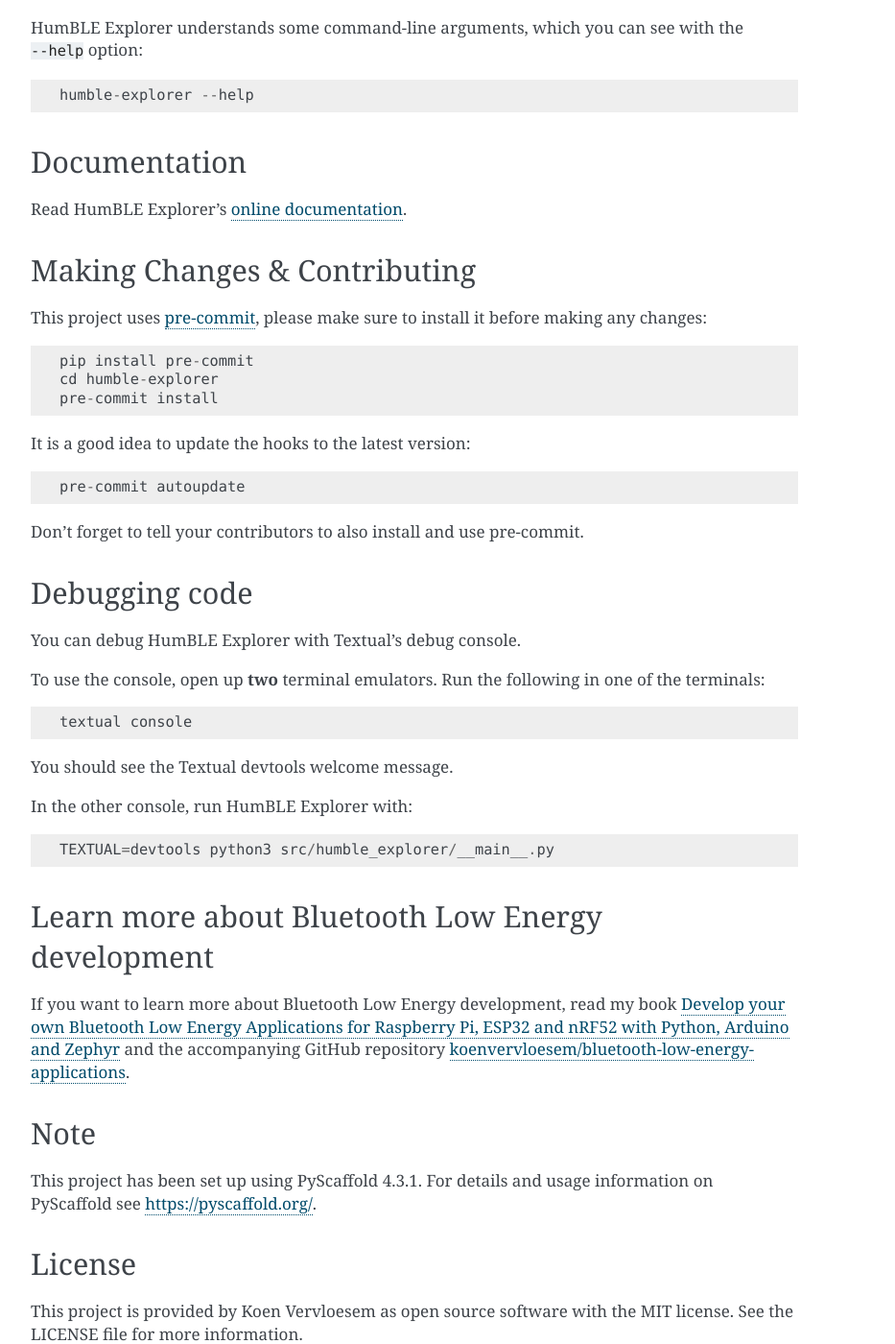
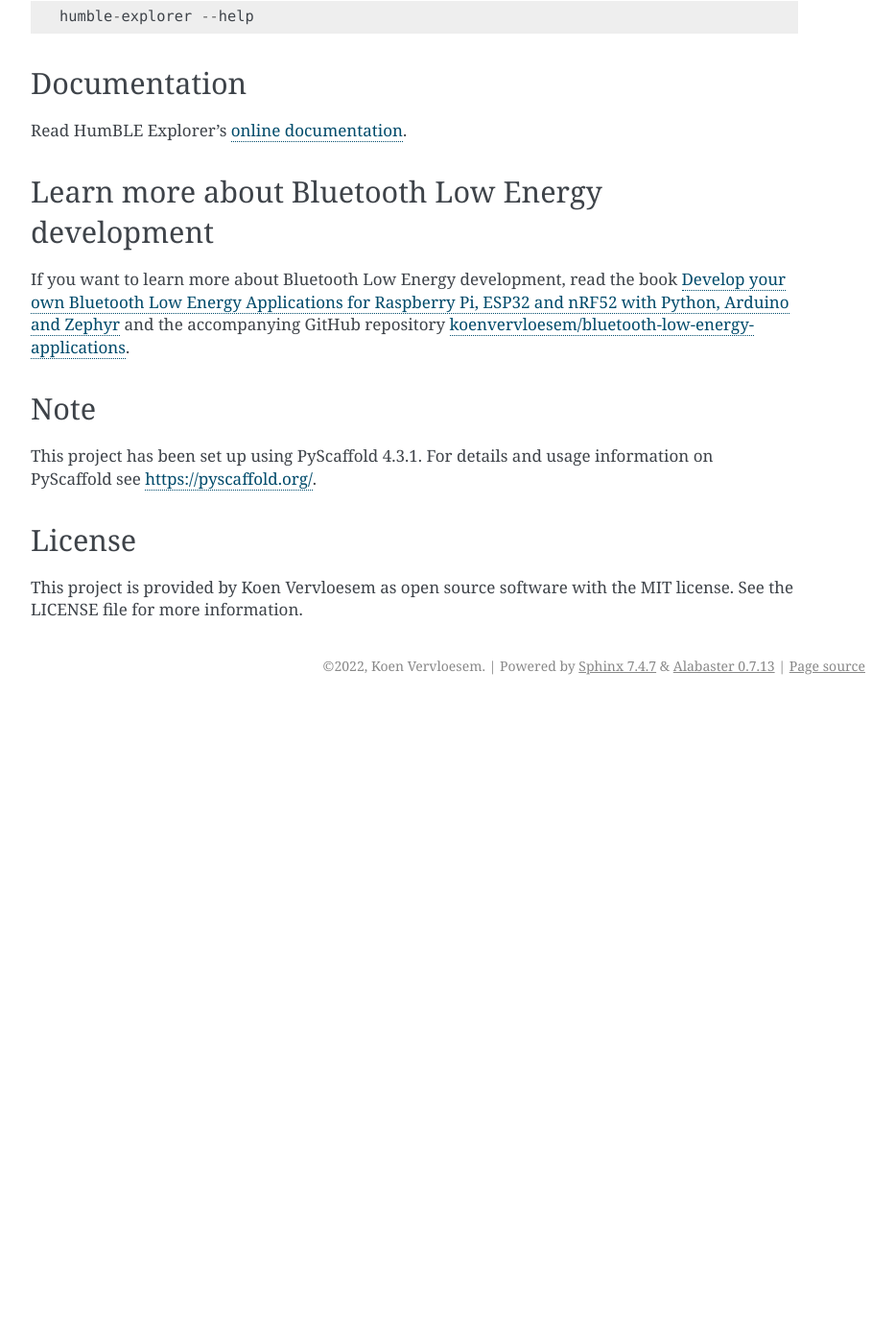
Before and after one commit to koenvervloesem/humble-explorer, a Sphinx documentation site: the page built from docs/readme.rst, in a window 1280 px wide and 1400 px high, scrolled down 956 px. Shown: the whole window at 96% size, without its empty margins (338-1271 px from the left). Built offline with Sphinx 7.4.7, drawn with Linux system fonts in a browser that asks for light colours; after the commit the page ends 1689 px from its top, so only the background shows below that; some of the changed text lies outside the part shown.

```diff
--- a/README.rst
+++ b/README.rst
@@ -19,6 +19,8 @@
 
 |
 
+.. inclusion-marker-start-description
+
 ===============
 HumBLE Explorer
 ===============
@@ -29,8 +31,12 @@ HumBLE Explorer
 
 This is a cross-platform (Windows, Linux, macOS) human-friendly program to scan for Bluetooth Low Energy (BLE) advertisements on the command line. It's mostly useful for people who develop BLE software or want to debug problems with BLE devices.
 
-.. image:: https://raw.githubusercontent.com/koenvervloesem/humble-explorer/main/docs/_static/screenshot.png
+.. inclusion-marker-stop-description
+
+.. image:: docs/_static/screenshot.png
     :alt: Human-friendly Bluetooth Low Energy Explorer in action
+
+.. inclusion-marker-start-readme-in-docs
 
 Installation
 ============
@@ -51,45 +57,10 @@ Documentation
 
 Read HumBLE Explorer's `online documentation <https://humble-explorer.readthedocs.io>`_.
 
-.. _pyscaffold-notes:
-
-Making Changes & Contributing
-=============================
-
-This project uses `pre-commit`_, please make sure to install it before making any
-changes::
-
-    pip install pre-commit
-    cd humble-explorer
-    pre-commit install
-
-It is a good idea to update the hooks to the latest version::
-
-    pre-commit autoupdate
-
-Don't forget to tell your contributors to also install and use pre-commit.
-
-.. _pre-commit: https://pre-commit.com/
-
-Debugging code
-==============
-
-You can debug HumBLE Explorer with Textual's debug console.
-
-To use the console, open up **two** terminal emulators. Run the following in one of the terminals::
-
-    textual console
-
-You should see the Textual devtools welcome message.
-
-In the other console, run HumBLE Explorer with::
-
-    TEXTUAL=devtools python3 src/humble_explorer/__main__.py
-
 Learn more about Bluetooth Low Energy development
 =================================================
 
-If you want to learn more about Bluetooth Low Energy development, read my book `Develop your own Bluetooth Low Energy Applications for Raspberry Pi, ESP32 and nRF52 with Python, Arduino and Zephyr <https://koen.vervloesem.eu/books/develop-your-own-bluetooth-low-energy-applications/>`_ and the accompanying GitHub repository `koenvervloesem/bluetooth-low-energy-applications <https://github.com/koenvervloesem/bluetooth-low-energy-applications>`_.
+If you want to learn more about Bluetooth Low Energy development, read the book `Develop your own Bluetooth Low Energy Applications for Raspberry Pi, ESP32 and nRF52 with Python, Arduino and Zephyr <https://koen.vervloesem.eu/books/develop-your-own-bluetooth-low-energy-applications/>`_ and the accompanying GitHub repository `koenvervloesem/bluetooth-low-energy-applications <https://github.com/koenvervloesem/bluetooth-low-energy-applications>`_.
 
 Note
 ====
--- a/docs/readme.rst
+++ b/docs/readme.rst
@@ -1,2 +1,11 @@
 .. _readme:
+
 .. include:: ../README.rst
+   :start-after: inclusion-marker-start-description
+   :end-before: inclusion-marker-stop-description
+
+.. image:: _static/screenshot.png
+    :alt: Human-friendly Bluetooth Low Energy Explorer in action
+
+.. include:: ../README.rst
+   :start-after: inclusion-marker-start-readme-in-docs
--- a/docs/usage.rst
+++ b/docs/usage.rst
@@ -33,7 +33,7 @@ User interface
 
 When you start HumBLE Explorer, it starts scanning for Bluetooth Low Energy advertisements and is showing them continuously in a scrollable table:
 
-.. image:: https://raw.githubusercontent.com/koenvervloesem/humble-explorer/main/docs/_static/screenshot.png
+.. image:: _static/screenshot.png
     :alt: Human-friendly Bluetooth Low Energy Explorer in action
 
 For each advertisement, the program shows columns for:
```
Also changed, not shown: CONTRIBUTING.rst (+15 -1 lines).
